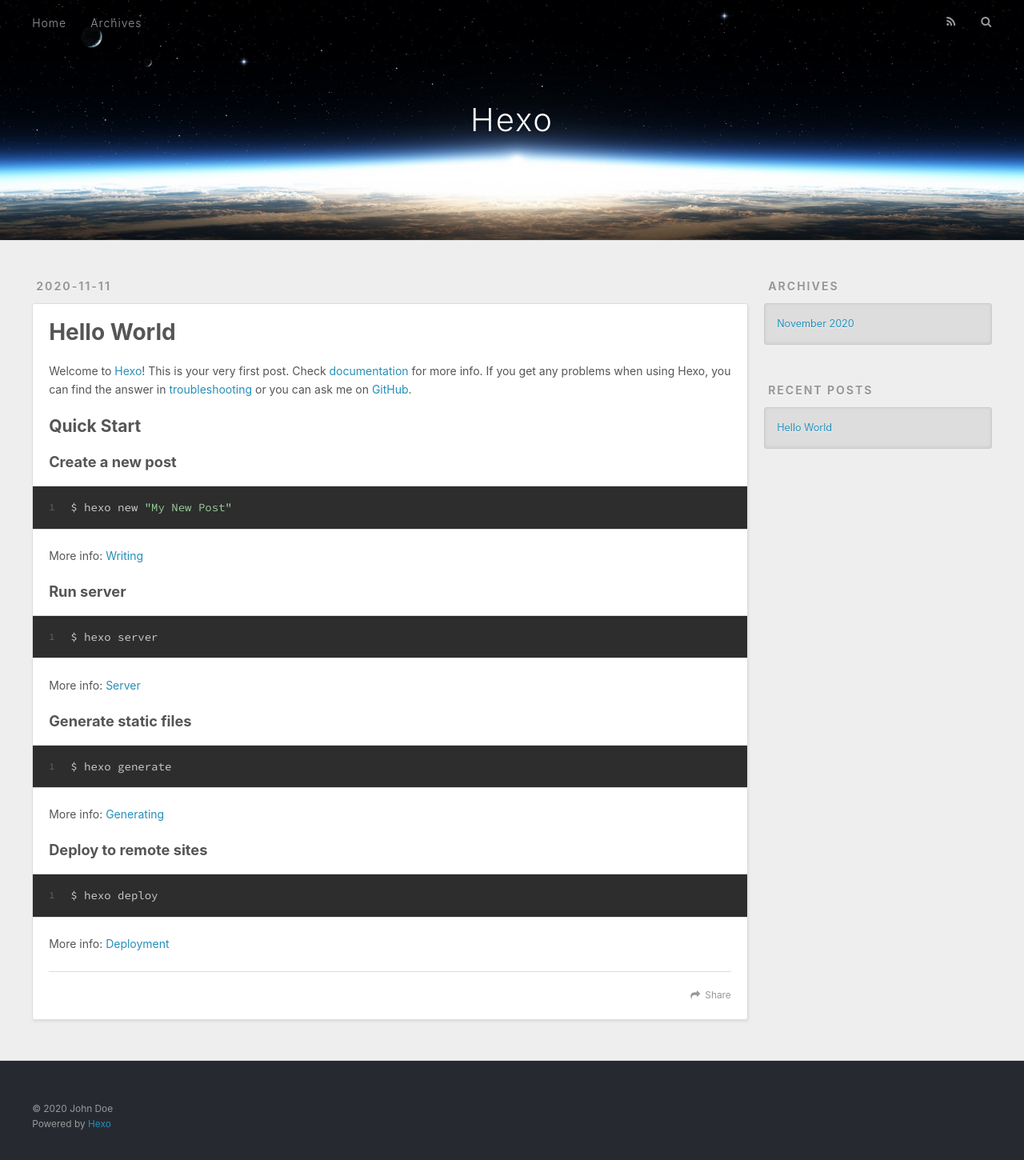
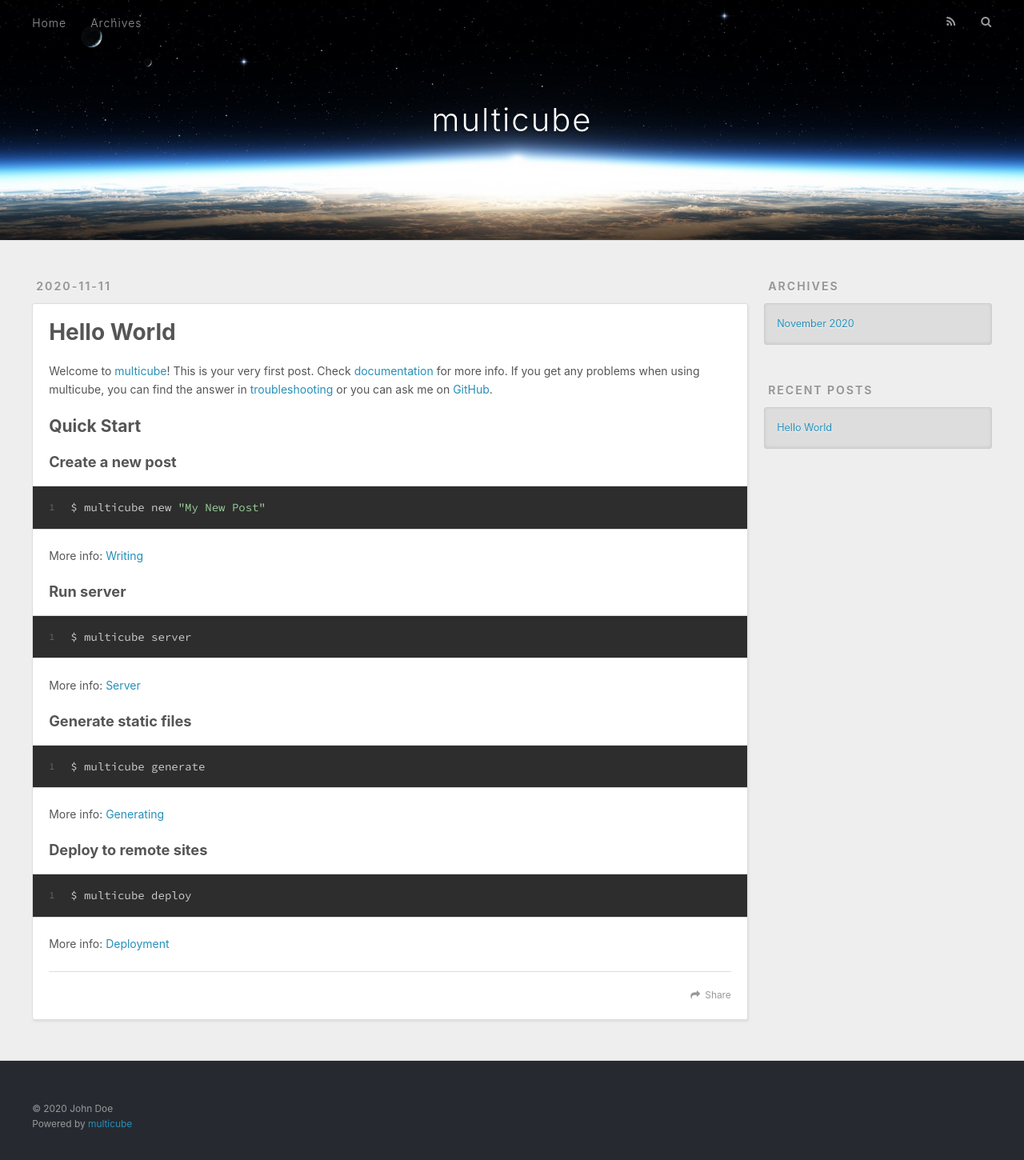
Before and after one commit to dreamsbrisk/dreamsbrisk.github.io, a plain HTML site: page index.html in a window 1280 px wide. Shown: the whole page at 80% size. Drawn offline with nearby package versions, Linux system fonts and the light colour scheme.

Commit message:
Site updated: 2020-11-11 14:39:59

```diff
--- a/index.html
+++ b/index.html
@@ -5,17 +5,17 @@
 
 
 
-  <title>Hexo</title>
+  <title>multicube</title>
   <meta name="viewport" content="width=device-width, initial-scale=1, maximum-scale=1">
   <meta property="og:type" content="website">
-<meta property="og:title" content="Hexo">
+<meta property="og:title" content="multicube">
 <meta property="og:url" content="http://example.com/index.html">
-<meta property="og:site_name" content="Hexo">
+<meta property="og:site_name" content="multicube">
 <meta property="og:locale" content="en_US">
 <meta property="article:author" content="John Doe">
 <meta name="twitter:card" content="summary">
 
-    <link rel="alternate" href="/atom.xml" title="Hexo" type="application/atom+xml">
+    <link rel="alternate" href="/atom.xml" title="multicube" type="application/atom+xml">
 
 
     <link rel="icon" href="/favicon.png">
@@ -26,7 +26,7 @@
 
 <link rel="stylesheet" href="/css/style.css">
 
-<meta name="generator" content="Hexo 5.2.0"></head>
+<meta name="generator" content="multicube 5.2.0"></head>
 
 <body>
   <div id="container">
@@ -36,7 +36,7 @@
   <div id="header-outer" class="outer">
     <div id="header-title" class="inner">
       <h1 id="logo-wrap">
-        <a href="/" id="logo">Hexo</a>
+        <a href="/" id="logo">multicube</a>
       </h1>
 
     </div>
@@ -86,19 +86,19 @@
 
     <div class="article-entry" itemprop="articleBody">
 
-        <p>Welcome to <a target="_blank" rel="noopener" href="https://hexo.io/">Hexo</a>! This is your very first post. Check <a target="_blank" rel="noopener" href="https://hexo.io/docs/">documentation</a> for more info. If you get any problems when using Hexo, you can find the answer in <a target="_blank" rel="noopener" href="https://hexo.io/docs/troubleshooting.html">troubleshooting</a> or you can ask me on <a target="_blank" rel="noopener" href="https://github.com/hexojs/hexo/issues">GitHub</a>.</p>
-<h2 id="Quick-Start"><a href="#Quick-Start" class="headerlink" title="Quick Start"></a>Quick Start</h2><h3 id="Create-a-new-post"><a href="#Create-a-new-post" class="headerlink" title="Create a new post"></a>Create a new post</h3><figure class="highlight bash"><table><tr><td class="gutter"><pre><span class="line">1</span><br></pre></td><td class="code"><pre><span class="line">$ hexo new <span class="string">&quot;My New Post&quot;</span></span><br></pre></td></tr></table></figure>
+        <p>Welcome to <a target="_blank" rel="noopener" href="https://multicube.io/">multicube</a>! This is your very first post. Check <a target="_blank" rel="noopener" href="https://multicube.io/docs/">documentation</a> for more info. If you get any problems when using multicube, you can find the answer in <a target="_blank" rel="noopener" href="https://multicube.io/docs/troubleshooting.html">troubleshooting</a> or you can ask me on <a target="_blank" rel="noopener" href="https://github.com/multicubejs/multicube/issues">GitHub</a>.</p>
+<h2 id="Quick-Start"><a href="#Quick-Start" class="headerlink" title="Quick Start"></a>Quick Start</h2><h3 id="Create-a-new-post"><a href="#Create-a-new-post" class="headerlink" title="Create a new post"></a>Create a new post</h3><figure class="highlight bash"><table><tr><td class="gutter"><pre><span class="line">1</span><br></pre></td><td class="code"><pre><span class="line">$ multicube new <span class="string">&quot;My New Post&quot;</span></span><br></pre></td></tr></table></figure>
 
-<p>More info: <a target="_blank" rel="noopener" href="https://hexo.io/docs/writing.html">Writing</a></p>
-<h3 id="Run-server"><a href="#Run-server" class="headerlink" title="Run server"></a>Run server</h3><figure class="highlight bash"><table><tr><td class="gutter"><pre><span class="line">1</span><br></pre></td><td class="code"><pre><span class="line">$ hexo server</span><br></pre></td></tr></table></figure>
+<p>More info: <a target="_blank" rel="noopener" href="https://multicube.io/docs/writing.html">Writing</a></p>
+<h3 id="Run-server"><a href="#Run-server" class="headerlink" title="Run server"></a>Run server</h3><figure class="highlight bash"><table><tr><td class="gutter"><pre><span class="line">1</span><br></pre></td><td class="code"><pre><span class="line">$ multicube server</span><br></pre></td></tr></table></figure>
 
-<p>More info: <a target="_blank" rel="noopener" href="https://hexo.io/docs/server.html">Server</a></p>
-<h3 id="Generate-static-files"><a href="#Generate-static-files" class="headerlink" title="Generate static files"></a>Generate static files</h3><figure class="highlight bash"><table><tr><td class="gutter"><pre><span class="line">1</span><br></pre></td><td class="code"><pre><span class="line">$ hexo generate</span><br></pre></td></tr></table></figure>
+<p>More info: <a target="_blank" rel="noopener" href="https://multicube.io/docs/server.html">Server</a></p>
+<h3 id="Generate-static-files"><a href="#Generate-static-files" class="headerlink" title="Generate static files"></a>Generate static files</h3><figure class="highlight bash"><table><tr><td class="gutter"><pre><span class="line">1</span><br></pre></td><td class="code"><pre><span class="line">$ multicube generate</span><br></pre></td></tr></table></figure>
 
-<p>More info: <a target="_blank" rel="noopener" href="https://hexo.io/docs/generating.html">Generating</a></p>
-<h3 id="Deploy-to-remote-sites"><a href="#Deploy-to-remote-sites" class="headerlink" title="Deploy to remote sites"></a>Deploy to remote sites</h3><figure class="highlight bash"><table><tr><td class="gutter"><pre><span class="line">1</span><br></pre></td><td class="code"><pre><span class="line">$ hexo deploy</span><br></pre></td></tr></table></figure>
+<p>More info: <a target="_blank" rel="noopener" href="https://multicube.io/docs/generating.html">Generating</a></p>
+<h3 id="Deploy-to-remote-sites"><a href="#Deploy-to-remote-sites" class="headerlink" title="Deploy to remote sites"></a>Deploy to remote sites</h3><figure class="highlight bash"><table><tr><td class="gutter"><pre><span class="line">1</span><br></pre></td><td class="code"><pre><span class="line">$ multicube deploy</span><br></pre></td></tr></table></figure>
 
-<p>More info: <a target="_blank" rel="noopener" href="https://hexo.io/docs/one-command-deployment.html">Deployment</a></p>
+<p>More info: <a target="_blank" rel="noopener" href="https://multicube.io/docs/one-command-deployment.html">Deployment</a></p>
 
 
     </div>
@@ -160,7 +160,7 @@
   <div class="outer">
     <div id="footer-info" class="inner">
       &copy; 2020 John Doe<br>
-      Powered by <a href="http://hexo.io/" target="_blank">Hexo</a>
+      Powered by <a href="http://multicube.io/" target="_blank">multicube</a>
     </div>
   </div>
 </footer>
```
